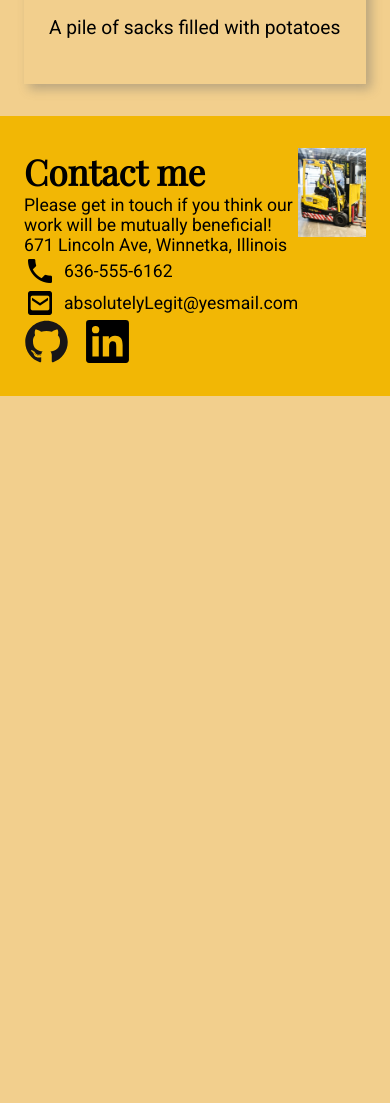
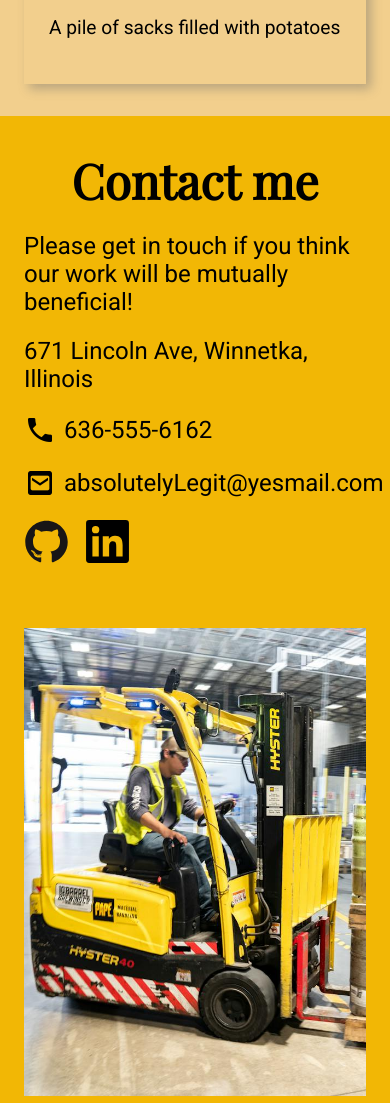
Before and after one commit to palezino/odin-homepage, a plain HTML site: page index.html in a window 390 px wide. Shown: the part 3669-4772 px from the top of the page. Before the commit the page ends 4065 px from the top, so only its background shows below. Drawn offline with nearby package versions, Linux system fonts and the light colour scheme.

Commit message:
Add mobile responsiveness to footer

```diff
--- a/index.html
+++ b/index.html
@@ -144,8 +144,9 @@
         </div>
         <div class="footer-photo">
             <picture>
+                <source media="(max-width: 580px)" srcset="./images/working-man-2-crop-2.png">
                 <source media="(max-width: 1330px)" srcset="./images/working-man-2-crop.png">
-                <img class="op-photo" src="./images/working-man-2.jpg" alt="man on forklift">
+                <img class="op-photo-footer" src="./images/working-man-2.jpg" alt="man on forklift">
             </picture>
         </div>
     </footer>
--- a/style.css
+++ b/style.css
@@ -150,6 +150,10 @@ footer {
     gap: 1rem;
 }
 
+.op-photo-footer {
+    max-width: 100%;
+}
+
 @media (max-width: 1473px) {
  .op-name {
     font-size: 2.3em;
@@ -283,3 +287,23 @@ footer {
         float: right;
     }
 }
+
+@media (max-width: 580px) {
+    footer {
+        flex-direction: column;
+        gap: 4rem;
+    }
+    .contact-info {
+        gap: 1.3rem;
+        font-size: 1.5rem;
+    }
+
+    .contact-info h1 {
+        align-self: center;
+    }
+
+    .op-photo-footer {
+        width: 100%;
+    }
+
+}
```
Also changed, not shown: images/working-man-2-crop-2.png (added).
